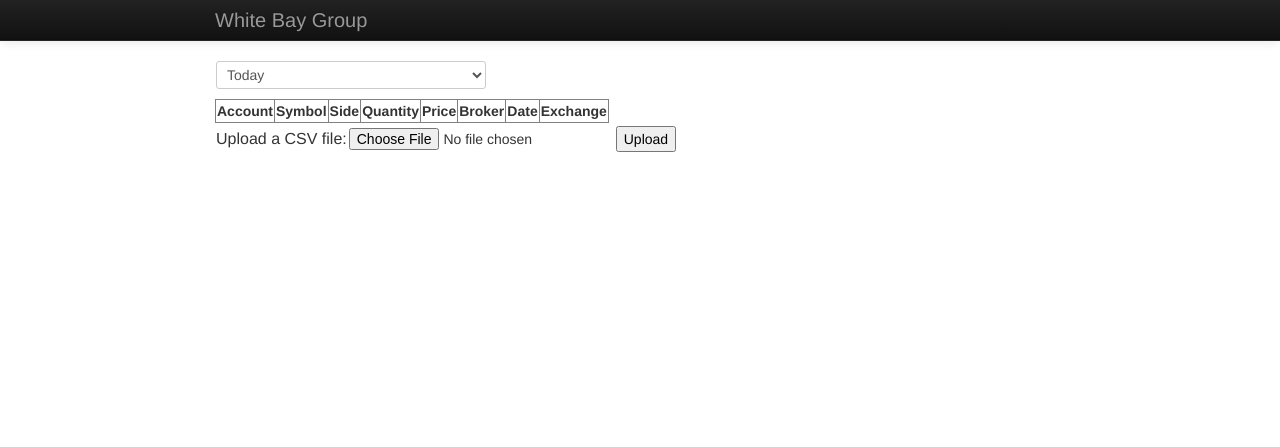
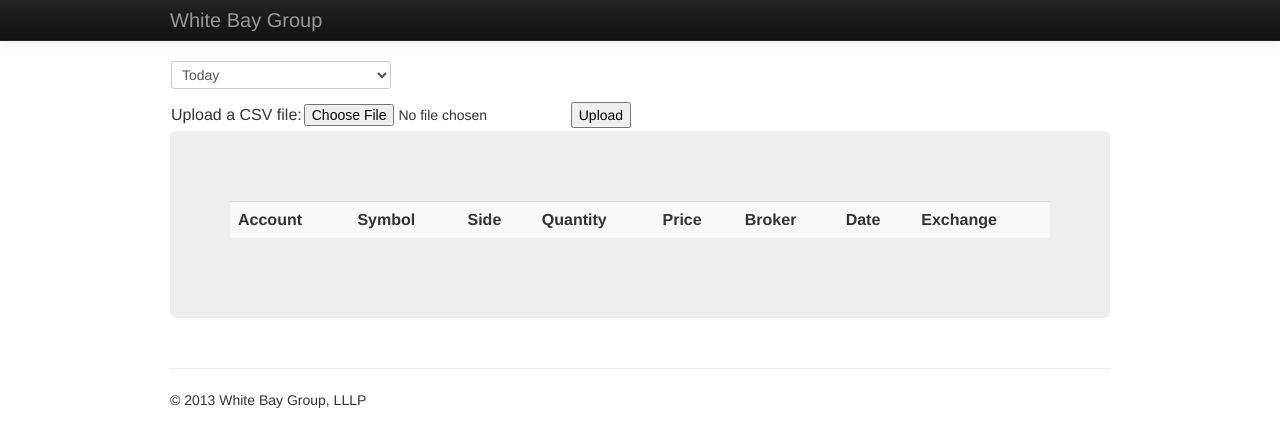
Before and after one commit to freedomd/WhiteBayReporting, a Django app: page / in a window 1280 px wide. Shown: the top 447 px of the page. Run offline with Django 3.2, Linux system fonts and the light colour scheme; data that the repository does not hold is empty; some libraries are stand-ins or nearby versions.

Commit message:
friendly UI

```diff
--- /dev/null
+++ b/WhiteBayReporting/templates/base.html
@@ -0,0 +1,55 @@
+<head>
+    <meta charset="utf-8" />
+    <title>White Bay Group</title>
+    <meta name="viewport" content="width=device-width, initial-scale=1.0">
+    <meta name="description" content="">
+    <meta name="author" content="">
+    <meta http-equiv="X-UA-Compatible" content="IE=edge,chrome=1"/>
+    <!-- Le styles -->
+	<link href="../assets/css/bootstrap.min.css" rel="stylesheet" media="screen">
+	<script src="http://code.jquery.com/jquery-1.8.3.min.js"></script>
+	<script src="../assets/js/bootstrap.min.js"></script>
+
+    <!-- Le styles -->
+    <style type="text/css">
+      body {
+        padding-top: 60px;
+        padding-bottom: 40px;
+      }
+      .sidebar-nav {
+        padding: 9px 0;
+      }
+    </style>
+</head>
+
+<body>
+
+    <div role="main">
+    <!--navigation -->
+    <div class="navbar navbar-fixed-top navbar-inverse">
+      <div class="navbar-inner">
+       <div class="container">
+          <a class="btn btn-navbar" data-toggle="collapse" data-target=".nav-collapse">
+            <span class="icon-bar"></span>
+            <span class="icon-bar"></span>
+            <span class="icon-bar"></span>
+          </a>
+          <a class="brand" href="/">White Bay Group</a>
+        </div>
+      </div>
+
+    </div>
+    </div>
+
+    {% block content %}
+
+    {% endblock content %}
+
+    <div class="container">
+    <footer class="footer">
+    <hr>
+	<p>&copy; 2013 White Bay Group, LLLP</p>
+    </footer>
+    </div>
+</body>
+</html>
--- a/WhiteBayReporting/trades/templates/trades_view.html
+++ b/WhiteBayReporting/trades/templates/trades_view.html
@@ -1,65 +1,43 @@
+{% extends "base.html" %}
+
+{% block content %}
+
 <!DOCTYPE html>
 <html lang="en">
 <head>
-    <meta charset="utf-8">
-    <title>Trades</title>
-    <meta name="viewport" content="width=device-width, initial-scale=1.0">
-    <meta name="description" content="">
-    <meta name="author" content="">
-
-    <!-- Le styles -->
-    <link href="../assets/css/bootstrap.css" rel="stylesheet">
-    <style type="text/css">
-      body {
-        padding-top: 60px;
-        padding-bottom: 40px;
-      }
-
-    </style>
-    <link href="../assets/css/bootstrap-responsive.css" rel="stylesheet">
-
-  	<script src="//ajax.googleapis.com/ajax/libs/jquery/1.7.1/jquery.min.js"></script>
 </head>
 
 <body>
-    <div class="navbar navbar-inverse navbar-fixed-top">
-      <div class="navbar-inner">
-        <div class="container">
-          <a class="btn btn-navbar" data-toggle="collapse" data-target=".nav-collapse">
-            <span class="icon-bar"></span>
-            <span class="icon-bar"></span>
-            <span class="icon-bar"></span>
-          </a>
-          <a class="brand">White Bay Group</a>
-          <div class="nav-collapse collapse">
-            <ul class="nav">
-            </ul>
-
-          </div><!--/.nav-collapse -->
-        </div>
-      </div>
-    </div>
 
 <div class="container">
-
-<div id="search_bar">
+<div id="filter">
 	<table>
 	<tr>
-
     <td>
     <select class="span3" id="options" size = "1" onchange="#">
 	       <option value="today"> Today
     </select>
     </td>
-
     </tr>
     </table>
 </div>
 
+<div id="upload">
+	<table><tr>
+	<form enctype="multipart/form-data" method="post" action="/upload/">
+	    {% csrf_token %}
+		<td><font size=3>Upload a CSV file:  </font></td>
+      	<td><input type='file' name='content' /></td>
+      	<td><input type='submit' value='Upload'/></td>
+	</form>
+	</tr></table>
+</div>
+
+<div class="hero-unit">
+
 <!-- trades list  -->
-<!-- <div align="right"><span id="count_info"></span></div> -->
 <div id="trades_container">
-	<table border="1">
+	<table class="table table-striped" style="margin-top:10px">
 		<tr>
 		<th>Account</th>
 		<th>Symbol</th>
@@ -84,6 +62,8 @@
 	{% endfor %}
 	</table>
 </div>
+</div>
+</div>
 
 <!--
 <div id="paginator" align="right">
@@ -93,16 +73,7 @@
 </div>
 -->
 
-<div id="upload">
-	<table><tr>
-	<form enctype="multipart/form-data" method="post" action="/upload/">
-	    {% csrf_token %}
-		<td><font size=3>Upload a CSV file:  </font></td>
-      	<td><input type='file' name='content' /></td>
-      	<td><input type='submit' value='Upload'/></td>
-	</form>
-	</tr></table>
-</div>
-
 </body>
 </html>
+
+{% endblock %}
--- a/WhiteBayReporting/trades/views.py
+++ b/WhiteBayReporting/trades/views.py
@@ -12,6 +12,7 @@ def home(request):
     #trade_list = Trade.objects.filter(Q(date_published__year=today.year) & Q(date_published__month=today.month) & Q(date_published__day=today.day))
     return render(request,"trades_view.html", locals())
 
+
 def upload(request):
     if request.POST:
         try:
@@ -20,7 +21,7 @@ def upload(request):
             for row in csv.reader(file.read().splitlines(), delimiter=','):
                 if count != 1: # Ignore the header row
                     try:
-                        Trade.objects.get( executionId = row[8] ) # ignore existed trade
+                        Trade.objects.get( executionId = row[8] ) # ignore existed trade, identify by execution id
                     except Trade.DoesNotExist:
                         trade = Trade()
                         trade.account = row[0]
--- a/WhiteBayReporting/urls.py
+++ b/WhiteBayReporting/urls.py
@@ -1,6 +1,9 @@
 from django.conf.urls import patterns, include, url
 from hello.views import hello_world
 from trades.views import *
+from django.conf.urls.static import static
+from django.conf import settings
+from django.contrib.staticfiles.urls import staticfiles_urlpatterns
 
 # Uncomment the next two lines to enable the admin:
 from django.contrib import admin
@@ -11,4 +14,5 @@ urlpatterns = patterns('',
     url(r'^upload/', upload),
 
     url(r'^admin/', include(admin.site.urls)),
-)
+)+ static(settings.STATIC_URL, document_root=settings.STATIC_ROOT)
+urlpatterns += staticfiles_urlpatterns()
```
Also changed, not shown: WhiteBayReporting/settings.py (+8 -30 lines), 1 other file.
